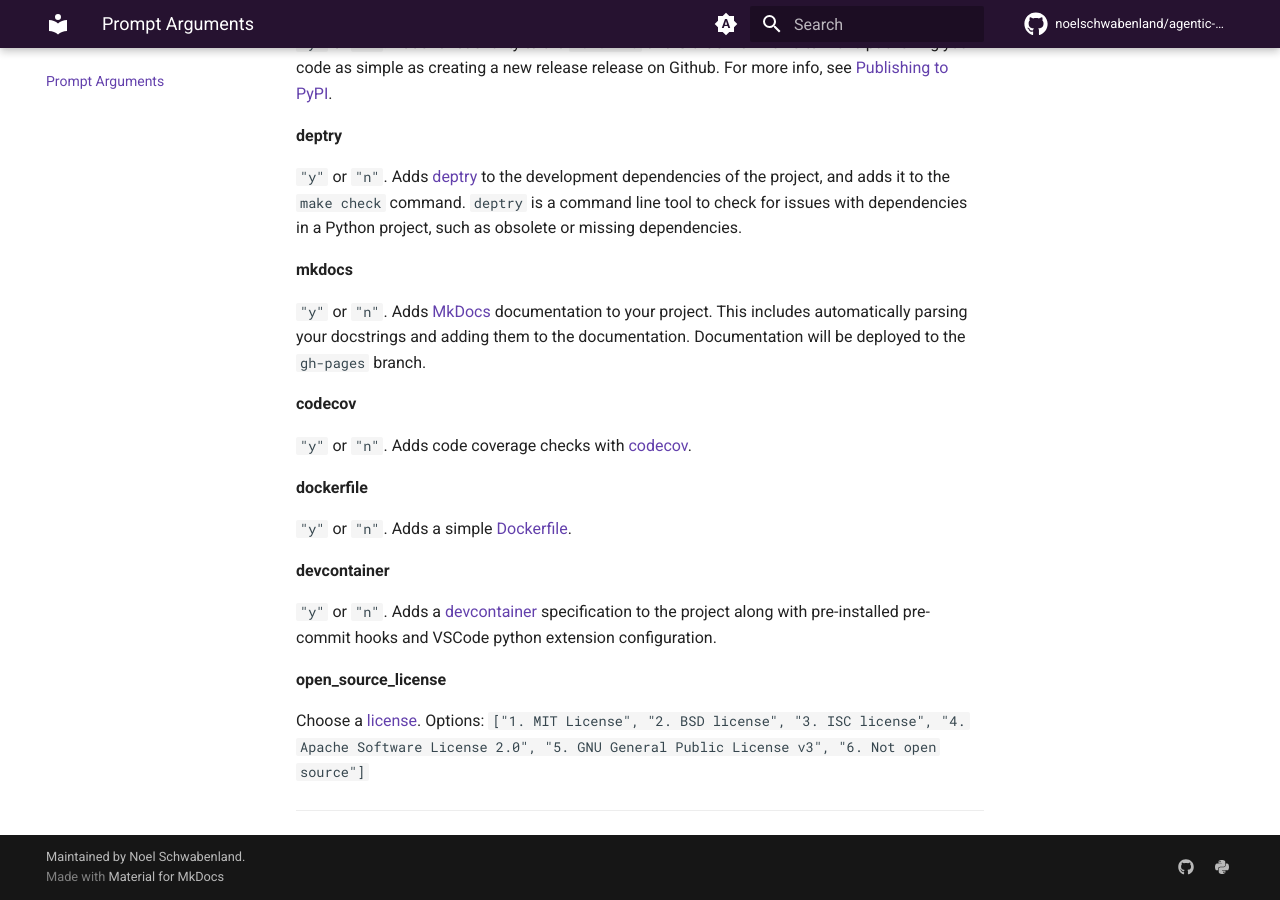
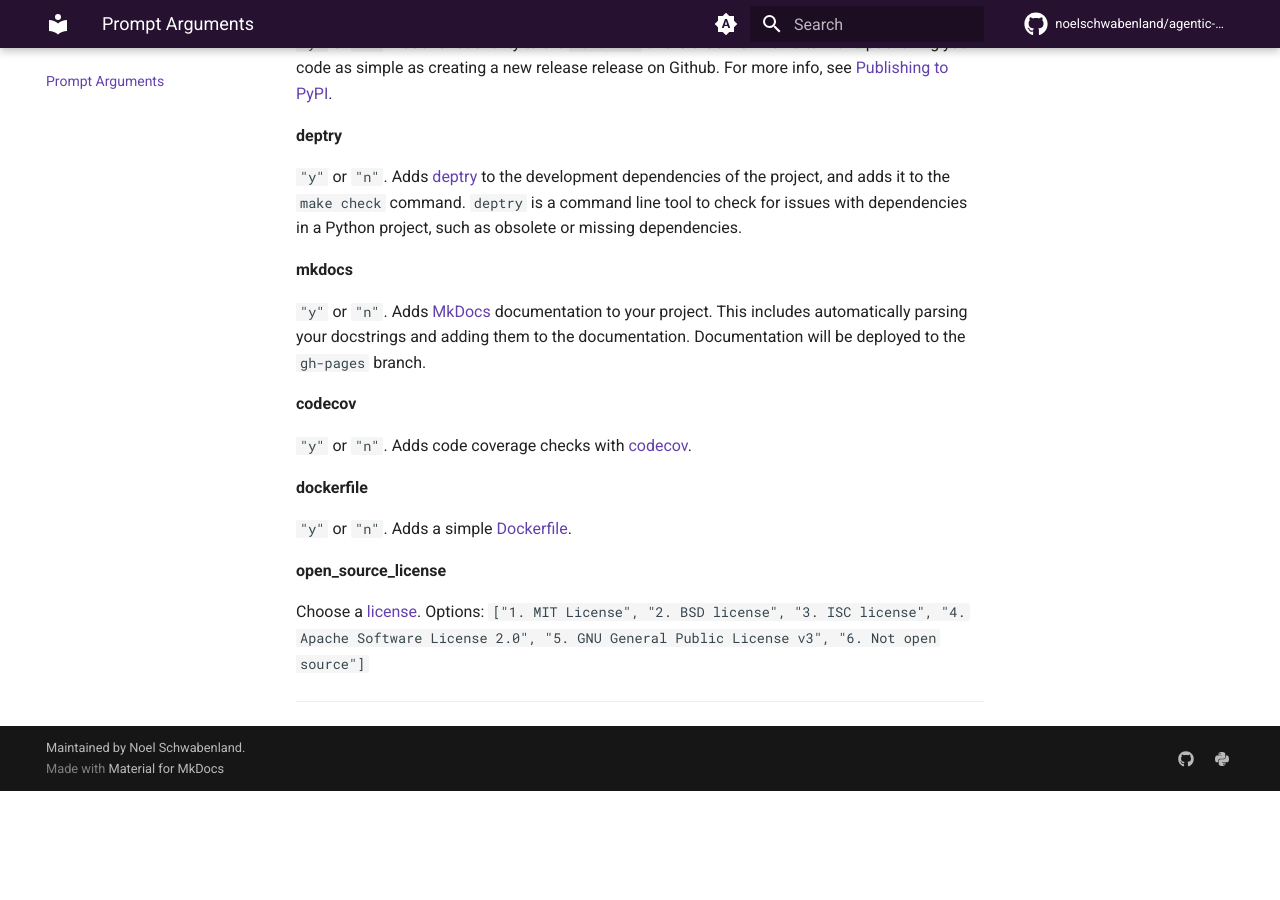
Before and after one commit to NoxelS/agentic-uv, an MkDocs documentation site: the page built from docs/prompt_arguments.md, in a window 1280 px wide and 900 px high, scrolled down 1214 px. Built offline with MkDocs 1.6.1 and Material for MkDocs 9.7.7, drawn with Linux system fonts in a browser that asks for light colours; comment, search, counter and statistics services are not loaded; after the commit the page ends 2005 px from its top, so only the background shows below that.

Commit message:
chore: remove devcontainers from repository
Remove devcontainer functionality from both main and boilerplate cookiecutter template:
- Delete .devcontainer directories and their configurations
- Remove devcontainer prompt option from cookiecutter.json
- Remove devcontainer handling from post_gen_project.py
- Update documentation and configuration files
- Remove devcontainer-related tests

```diff
--- a/.pre-commit-config.yaml
+++ b/.pre-commit-config.yaml
@@ -7,9 +7,9 @@ repos:
       - id: end-of-file-fixer
       - id: trailing-whitespace
       - id: check-json
-        exclude: ^({{cookiecutter.project_name}}/\.devcontainer/devcontainer\.json|\.devcontainer/devcontainer\.json|{{cookiecutter.project_name}}/)$
+        exclude: ^{{cookiecutter.project_name}}/
       - id: pretty-format-json
-        exclude: ^({{cookiecutter.project_name}}/\.devcontainer/devcontainer\.json|\.devcontainer/devcontainer\.json|{{cookiecutter.project_name}}/)$
+        exclude: ^{{cookiecutter.project_name}}/
         args: [--autofix, --no-sort-keys]
       - id: check-toml
         exclude: ^{{cookiecutter.project_name}}/
--- a/cookiecutter.json
+++ b/cookiecutter.json
@@ -33,10 +33,6 @@
     "y",
     "n"
   ],
-  "devcontainer": [
-    "y",
-    "n"
-  ],
   "type_checker": [
     "mypy",
     "ty"
--- a/docs/prompt_arguments.md
+++ b/docs/prompt_arguments.md
@@ -76,10 +76,6 @@ will be deployed to the `gh-pages` branch.
 
 `"y"` or `"n"`. Adds a simple [Dockerfile](https://docker.com).
 
-**devcontainer**
-
-`"y"` or `"n"`. Adds a [devcontainer](https://code.visualstudio.com/docs/devcontainers/containers) specification to the project along with pre-installed pre-commit hooks and VSCode python extension configuration.
-
 **open_source_license**
 
 Choose a [license](https://choosealicense.com/). Options:
--- a/mkdocs.yml
+++ b/mkdocs.yml
@@ -22,7 +22,6 @@ nav:
       - Documentation with MkDocs: features/mkdocs.md
       - Compatibility testing with Tox: features/tox.md
       - Containerization with Docker or Podman: features/docker.md
-      - Devcontainer with VSCode: features/devcontainer.md
   - Tutorial: tutorial.md
   - Prompt Arguments: prompt_arguments.md
 plugins:
```
Also changed, not shown: README.md (+0 -1 lines), docs/features/devcontainer.md (deleted, +0 -9 lines), docs/index.md (+0 -1 lines), 7 other files.
